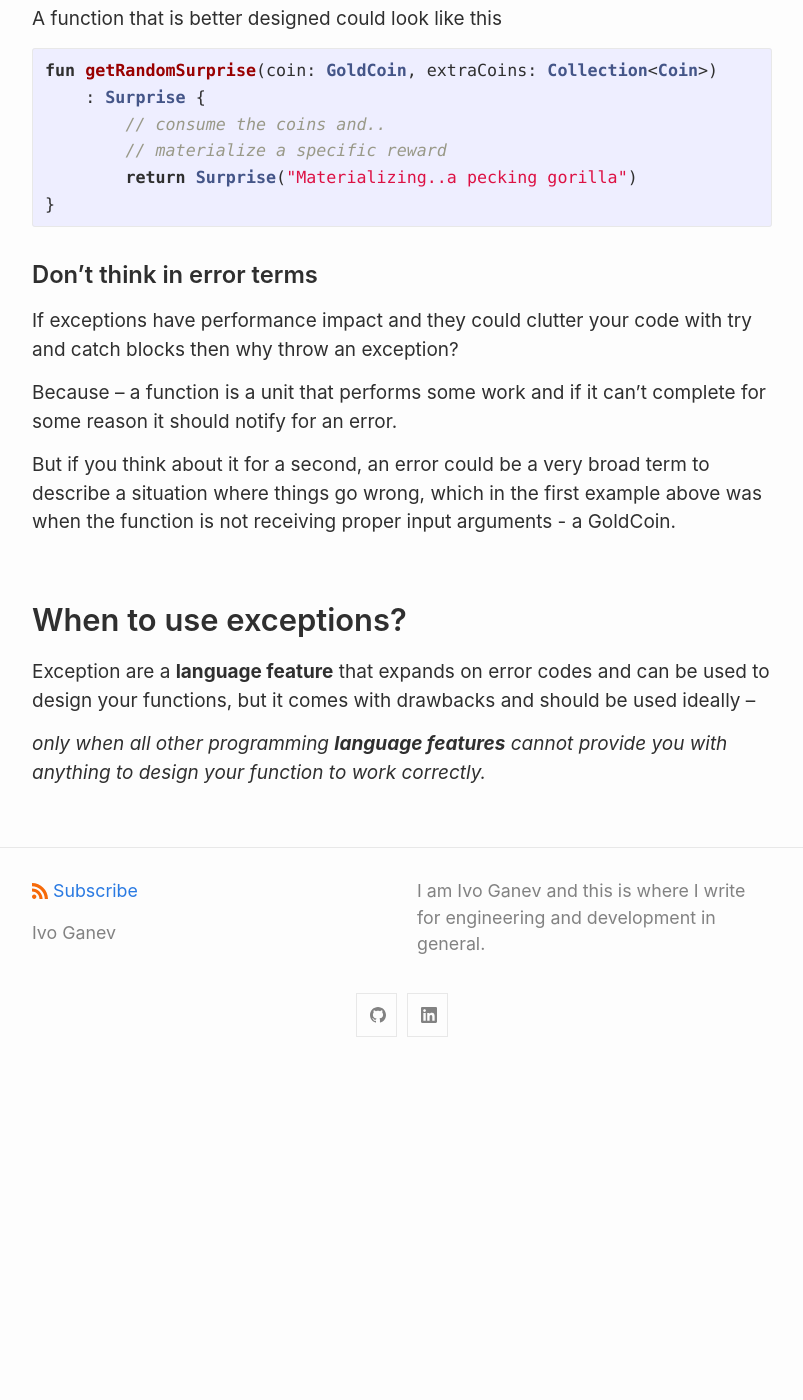
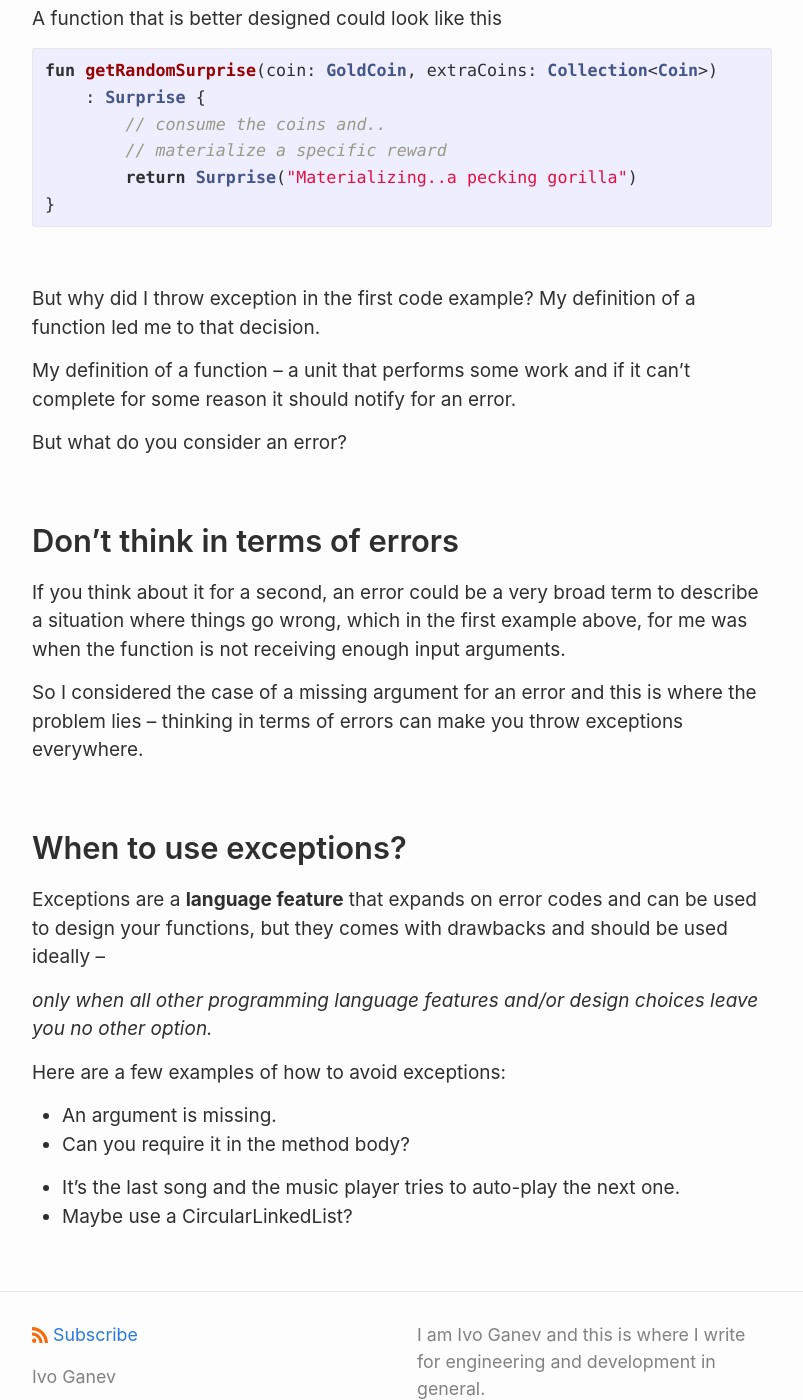
Before and after one commit to ivoGanev/ivoganev.github.io, a Jekyll site: the page built from _posts/2021-02-15-when-to-throw-exceptions.markdown, in a window 1280 px wide and 1400 px high, scrolled down 772 px. Shown: the whole window, without its empty margins (238-1041 px from the left). Built offline with Jekyll 4.4.1, drawn with Linux system fonts in a browser that asks for light colours; before the commit the page ends 1844 px from its top, so only the background shows below that; some of the changed text lies outside the part shown.

Commit message:
Fix exceptions article

```diff
--- a/_posts/2021-02-15-when-to-throw-exceptions.markdown
+++ b/_posts/2021-02-15-when-to-throw-exceptions.markdown
@@ -5,7 +5,7 @@ date:   2021-02-15 12:25:08 +0000
 categories: OOP, Kotlin, exceptions
 ---
 
-### Code that went wrong
+### Is this code exceptional?
 
 I had the pleasure of someone to use one of my library functions and he was quite surprised that an exception was being thrown for a required argument
 
@@ -33,17 +33,32 @@ fun getRandomSurprise(coin: GoldCoin, extraCoins: Collection<Coin>)
         return Surprise("Materializing..a pecking gorilla")
 }
 {% endhighlight %}
+<br>
 
-#### Don't think in error terms
+But why did I throw exception in the first code example? My definition of a function led me to that decision.
 
-If exceptions have performance impact and they could clutter your code with try and catch blocks then why throw an exception?
+My definition of a function -- a unit that performs some work and if it can't complete for some reason it should notify for an error.
 
-Because -- a function is a unit that performs some work and if it can't complete for some reason it should notify for an error.
+But what do you consider an error?
 
-But if you think about it for a second, an error could be a very broad term to describe a situation where things go wrong, which in the first example above was when the function is not receiving proper input arguments - a GoldCoin.
+### Don't think in terms of errors
+
+If you think about it for a second, an error could be a very broad term to describe a situation where things go wrong, which in the first example above, for me was when the function is not receiving enough input arguments.
+
+So I considered the case of a missing argument for an error and this is where the problem lies -- thinking in terms of errors can make you throw exceptions everywhere.
 
 ### When to use exceptions?
 
-Exception are a <b>language feature</b> that expands on error codes and can be used to design your functions, but it comes with drawbacks and should be used ideally --
+Exceptions are a <b>language feature</b> that expands on error codes and can be used to design your functions, but they comes with drawbacks and should be used ideally --
 
-<i>only when all other programming <b>language features</b> cannot provide you with anything to design your function to work correctly.</i>
+<i>only when all other programming language features and/or design choices leave you no other option.</i>
+
+Here are a few examples of how to avoid exceptions:
+
+- An argument is missing.
+<br>
+- Can you require it in the method body?
+
+- It's the last song and the music player tries to auto-play the next one.
+<br>
+- Maybe use a CircularLinkedList?
```
